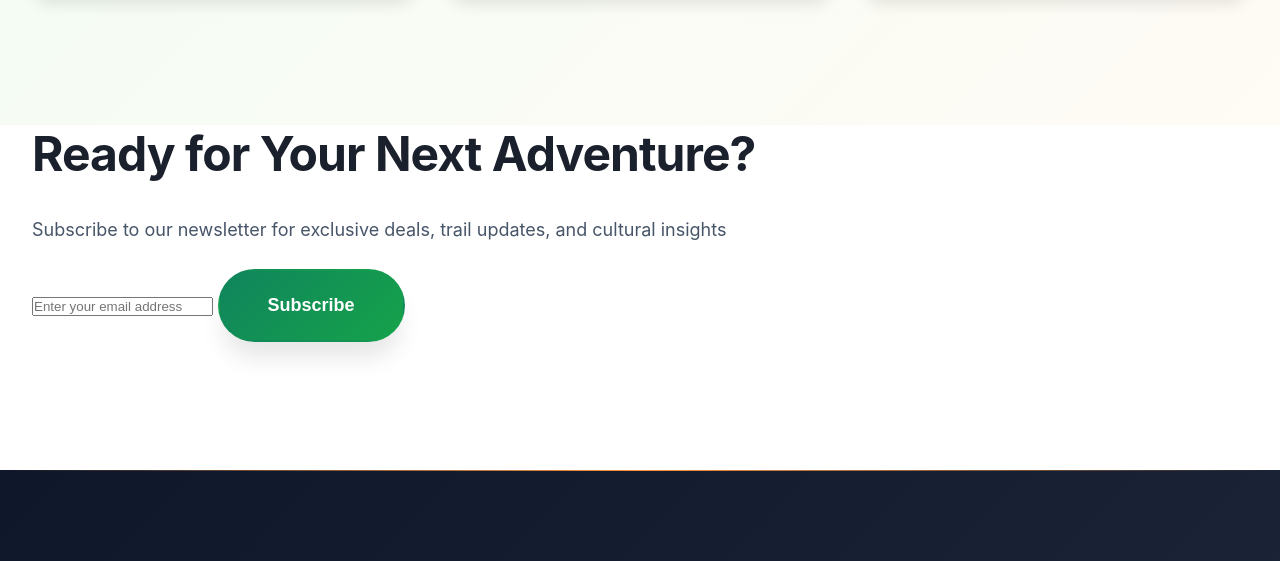
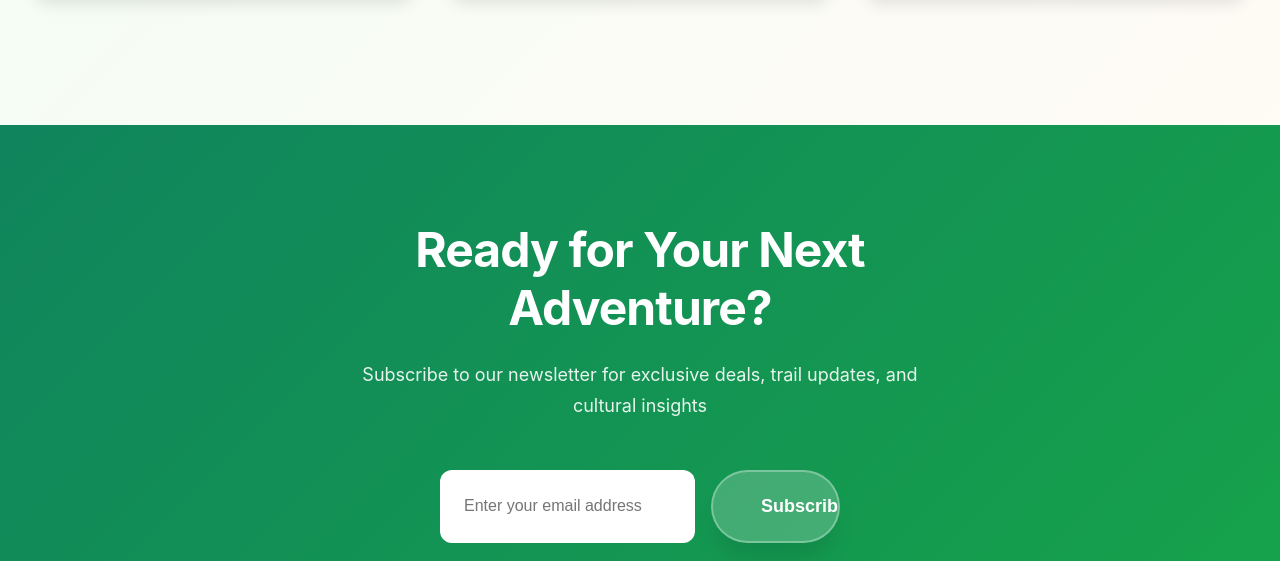
Before and after one commit to sergiu-sa/adventure_trails_hikes, a plain HTML site: page index.html in a window 1280 px wide. Shown: the part 2891-3452 px from the top of the page. Drawn offline with Linux system fonts and the light colour scheme.

Commit message:
Style newsletter section.

```diff
--- a/styles/style.css
+++ b/styles/style.css
@@ -1240,3 +1240,57 @@ footer::before {
   color: var(--neutral-400);
   font-size: 0.9rem;
 }
+
+
+/* newsletter  */
+.newsletter-section {
+  background: var(--gradient-accent);
+  color: white;
+  padding: var(--space-4xl) 0;
+  text-align: center;
+}
+
+.newsletter-section.primary-bg {
+  background: var(--gradient-primary);
+}
+
+.newsletter-content {
+  max-width: 600px;
+  margin: 0 auto;
+}
+
+.newsletter-section h2 {
+  color: white;
+  margin-bottom: var(--space-lg);
+}
+
+.newsletter-section p {
+  color: rgba(255, 255, 255, 0.9);
+  margin-bottom: var(--space-2xl);
+}
+
+.newsletter-form {
+  display: flex;
+  gap: var(--space-md);
+  max-width: 400px;
+  margin: 0 auto;
+}
+
+.newsletter-form input {
+  flex: 1;
+  padding: var(--space-lg);
+  border: none;
+  border-radius: var(--radius-lg);
+  font-size: 1rem;
+}
+
+.newsletter-form .cta-button {
+  background: rgba(255, 255, 255, 0.2);
+  border: 2px solid rgba(255, 255, 255, 0.3);
+  white-space: nowrap;
+}
+
+.newsletter-form .cta-button:hover {
+  background: rgba(255, 255, 255, 0.3);
+  border-color: rgba(255, 255, 255, 0.5);
+}
```
